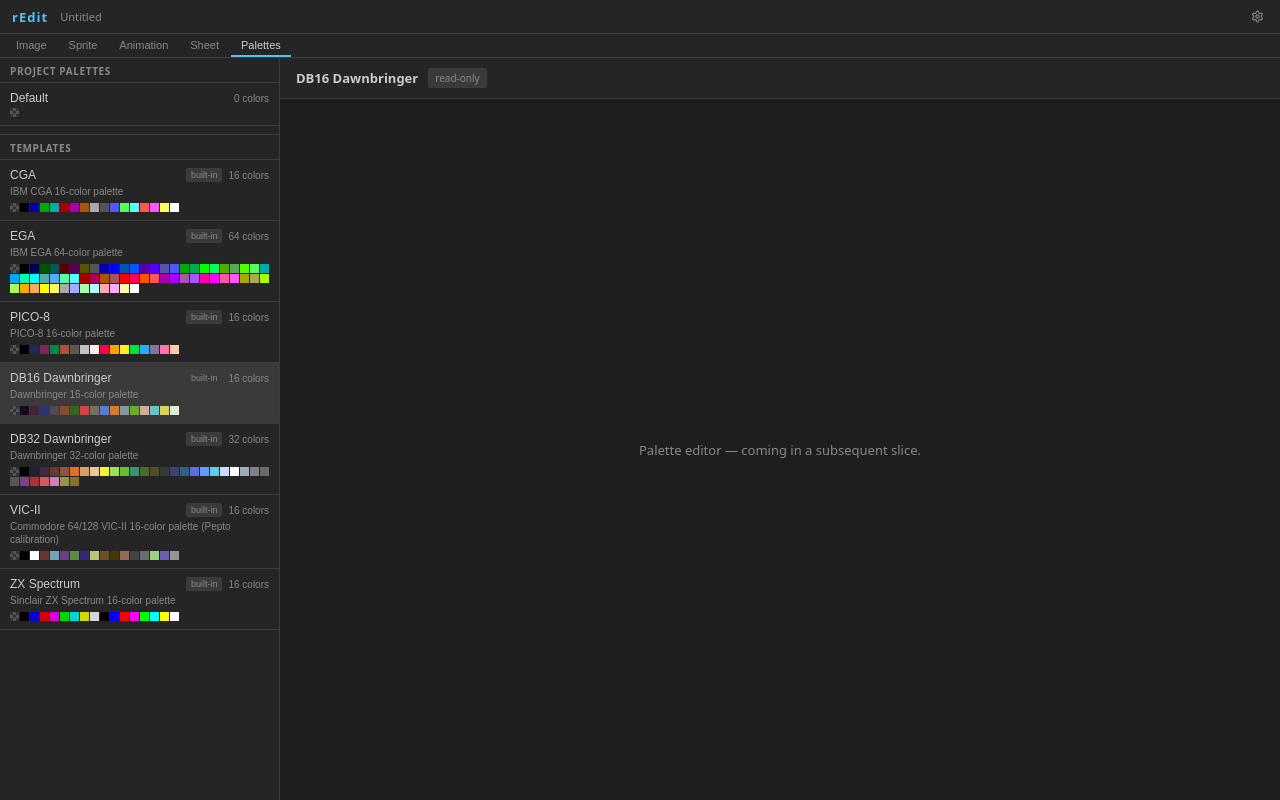
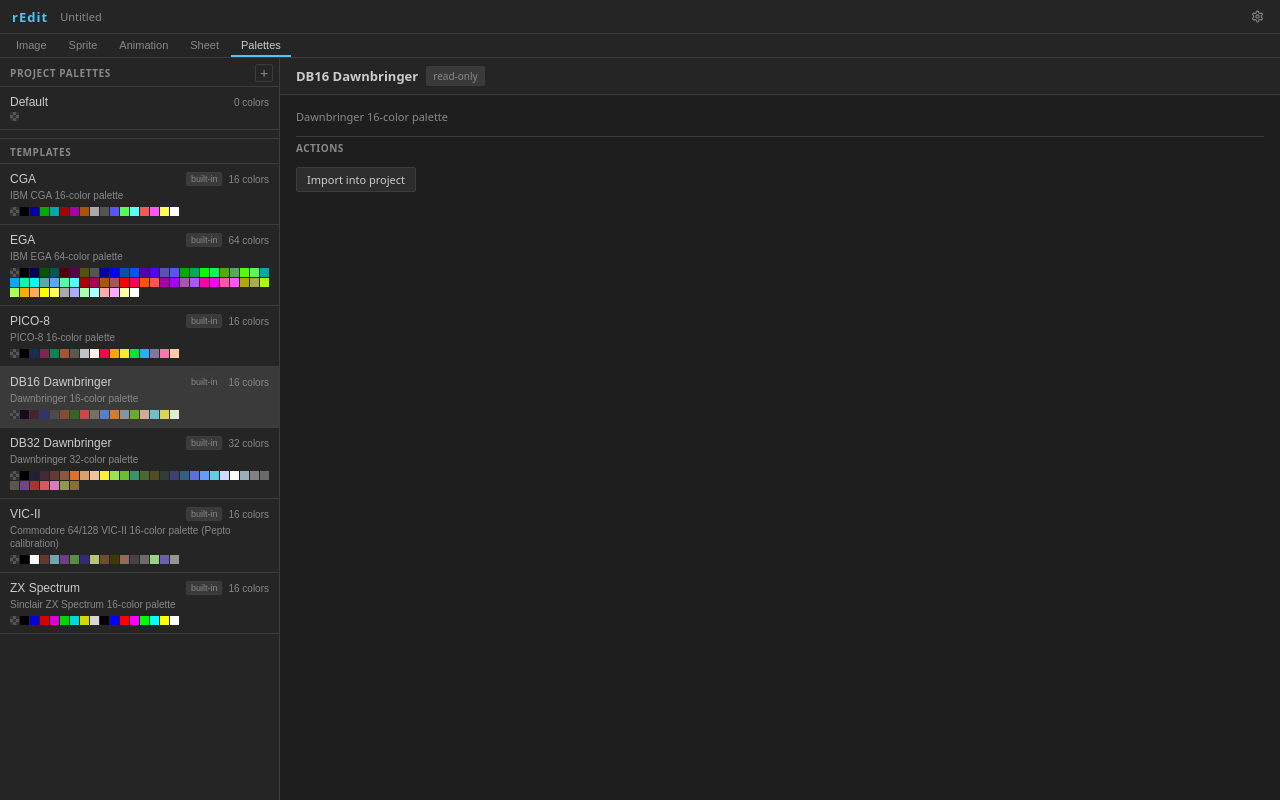
Before and after one commit to carllom/rEdit4, a Vue app: page /#/palettes in a window 1280 px wide. Both pictures are taken after a click on the button 139 px from the left and 393 px from the top of the page. Built offline with nearby package versions, Linux system fonts and the light colour scheme.

Commit message:
Palette Manager editor: palette CRUD + template operations. Closes #7

```diff
--- a/src/views/PalettesView.vue
+++ b/src/views/PalettesView.vue
@@ -1,8 +1,9 @@
 <script setup lang="ts">
-import { computed, ref } from 'vue'
+import { computed, ref, watch } from 'vue'
 import { useProjectStore } from '../stores/projectStore'
 import { usePaletteTemplateStore } from '../stores/paletteTemplateStore'
-import { colorToCSSRGBA } from '../domain/color'
+import { colorToCSSRGBA, makePalette } from '../domain/color'
+import { clonePalette, findPaletteUsage } from '../domain/paletteOps'
 import type { Color } from '../domain/model'
 
 type PaletteKind = 'project' | 'builtin' | 'user-template'
@@ -41,6 +42,21 @@
 const selectedId = ref<string | null>(null)
 const selectedEntry = computed(() => allEntries.value.find(e => e.id === selectedId.value) ?? null)
 
+// Editor local state
+const editName = ref('')
+const editDesc = ref('')
+const deleteError = ref<string | null>(null)
+const promoteError = ref<string | null>(null)
+const promoteSuccess = ref(false)
+
+watch(selectedEntry, (entry) => {
+  editName.value = entry?.name ?? ''
+  editDesc.value = entry?.description ?? ''
+  deleteError.value = null
+  promoteError.value = null
+  promoteSuccess.value = false
+}, { immediate: true })
+
 function swatchStyle(color: Color) {
   return { background: colorToCSSRGBA(color) }
 }
@@ -52,13 +68,108 @@
 function truncate(s: string, max = 100) {
   return s.length > max ? s.slice(0, max) + '…' : s
 }
+
+function createPalette() {
+  if (!project.project) return
+  const palette = makePalette('New Palette')
+  project.project.palettes.push(palette)
+  project.markDirty()
+  selectedId.value = palette.id
+}
+
+function commitName() {
+  const entry = selectedEntry.value
+  if (!entry || entry.kind !== 'project') return
+  const palette = project.getPalette(entry.id)
+  if (!palette) return
+  palette.name = editName.value.trim() || 'Unnamed'
+  editName.value = palette.name
+  project.markDirty()
+}
+
+function commitDesc() {
+  const entry = selectedEntry.value
+  if (!entry || entry.kind !== 'project') return
+  const palette = project.getPalette(entry.id)
+  if (!palette) return
+  palette.description = editDesc.value
+  project.markDirty()
+}
+
+function cloneCurrent() {
+  if (!project.project) return
+  const entry = selectedEntry.value
+  if (!entry) return
+  const src = [
+    ...(project.project.palettes ?? []),
+    ...templates.builtIn,
+    ...templates.userTemplates,
+  ].find(p => p.id === entry.id)
+  if (!src) return
+  const cloned = clonePalette(src)
+  cloned.name = src.name + ' Copy'
+  project.project.palettes.push(cloned)
+  project.markDirty()
+  selectedId.value = cloned.id
+}
+
+function deleteCurrent() {
+  if (!project.project) return
+  const entry = selectedEntry.value
+  if (!entry || entry.kind !== 'project') return
+  deleteError.value = null
+  const usages = findPaletteUsage(project.project, entry.id)
+  if (usages.length > 0) {
+    const names = usages.map(img => `"${img.name}"`).join(', ')
+    deleteError.value = `In use by ${names}`
+    return
+  }
+  project.project.palettes = project.project.palettes.filter(p => p.id !== entry.id)
+  project.markDirty()
+  selectedId.value = null
+}
+
+function promote() {
+  const entry = selectedEntry.value
+  if (!entry || entry.kind !== 'project') return
+  const palette = project.getPalette(entry.id)
+  if (!palette) return
+  promoteError.value = null
+  promoteSuccess.value = false
+  try {
+    templates.promoteToTemplate(palette)
+    promoteSuccess.value = true
+  } catch (e: unknown) {
+    promoteError.value = e instanceof Error ? e.message : String(e)
+  }
+}
+
+function importTemplate() {
+  if (!project.project) return
+  const entry = selectedEntry.value
+  if (!entry || entry.kind === 'project') return
+  templates.importIntoProject(entry.id, project.project)
+  project.markDirty()
+  const newPalette = project.project.palettes[project.project.palettes.length - 1]
+  if (newPalette) selectedId.value = newPalette.id
+}
+
+function deleteUserTemplate() {
+  const entry = selectedEntry.value
+  if (!entry || entry.kind !== 'user-template') return
+  templates.deleteUserTemplate(entry.name)
+  selectedId.value = null
+}
 </script>
 
 <template>
   <div class="palettes-view">
     <!-- Selector panel -->
     <div class="selector-panel">
-      <div class="section-header">Project Palettes</div>
+      <div class="section-header">
+        Project Palettes
+        <button class="header-new-btn" title="New palette" @click="createPalette">+</button>
+      </div>
       <div v-if="projectEntries.length === 0" class="section-empty">No palettes in project</div>
       <button
         v-for="entry in projectEntries"
@@ -110,17 +221,74 @@
       </button>
     </div>
 
-    <!-- Editor panel (placeholder for subsequent slices) -->
+    <!-- Editor panel -->
     <div class="editor-panel">
       <template v-if="selectedEntry">
+        <!-- Header -->
         <div class="editor-panel-header">
-          <span class="editor-palette-name">{{ selectedEntry.name }}</span>
-          <span v-if="selectedEntry.kind === 'builtin'" class="editor-readonly-badge">read-only</span>
+          <template v-if="selectedEntry.kind === 'project'">
+            <input
+              class="editor-name-input"
+              v-model="editName"
+              placeholder="Palette name"
+              @blur="commitName"
+              @keydown.enter="($event.target as HTMLInputElement).blur()"
+            />
+          </template>
+          <template v-else>
+            <span class="editor-palette-name">{{ selectedEntry.name }}</span>
+            <span v-if="selectedEntry.kind === 'builtin'" class="editor-readonly-badge">read-only</span>
+            <span v-else class="editor-user-badge">user template</span>
+          </template>
         </div>
-        <div class="editor-panel-placeholder">
-          <p>Palette editor — coming in a subsequent slice.</p>
-        </div>
+
+        <!-- Project palette editor -->
+        <template v-if="selectedEntry.kind === 'project'">
+          <div class="editor-body">
+            <div class="editor-field">
+              <label class="editor-label">Description</label>
+              <textarea
+                class="editor-desc-input"
+                v-model="editDesc"
+                rows="2"
+                placeholder="Optional description…"
+                @blur="commitDesc"
+              />
+            </div>
+
+            <div class="editor-section-title">Actions</div>
+            <div class="editor-actions">
+              <button class="btn" @click="cloneCurrent">Clone</button>
+              <button class="btn btn--danger" @click="deleteCurrent">Delete</button>
+            </div>
+            <div v-if="deleteError" class="editor-msg editor-msg--error">{{ deleteError }}</div>
+
+            <div class="editor-section-title">Template</div>
+            <div class="editor-actions">
+              <button class="btn" @click="promote">Promote to template</button>
+            </div>
+            <div v-if="promoteError" class="editor-msg editor-msg--error">{{ promoteError }}</div>
+            <div v-if="promoteSuccess" class="editor-msg editor-msg--success">Saved as template "{{ selectedEntry.name }}"</div>
+          </div>
+        </template>
+
+        <!-- Template viewer (built-in or user) -->
+        <template v-else>
+          <div class="editor-body">
+            <div v-if="selectedEntry.description" class="editor-desc-static">{{ selectedEntry.description }}</div>
+            <div class="editor-section-title">Actions</div>
+            <div class="editor-actions">
+              <button class="btn" @click="importTemplate">Import into project</button>
+              <button
+                v-if="selectedEntry.kind === 'user-template'"
+                class="btn btn--danger"
+                @click="deleteUserTemplate"
+              >Delete template</button>
+            </div>
+          </div>
+        </template>
       </template>
+
       <div v-else class="editor-panel-empty">
         <p>Select a palette to edit.</p>
       </div>
@@ -147,7 +315,9 @@
 }
 
 .section-header {
-  padding: 6px 10px 4px;
+  display: flex;
+  align-items: center;
+  padding: 6px 6px 4px 10px;
   font-size: 10px;
   font-weight: 600;
   letter-spacing: 0.06em;
@@ -164,6 +334,24 @@
   margin-top: 8px;
   border-top: 1px solid var(--color-border);
 }
+
+.header-new-btn {
+  margin-left: auto;
+  width: 18px;
+  height: 18px;
+  padding: 0;
+  line-height: 1;
+  font-size: 14px;
+  background: none;
+  border: 1px solid var(--color-border);
+  border-radius: 2px;
+  color: var(--color-text-muted);
+  cursor: pointer;
+  display: flex;
+  align-items: center;
+  justify-content: center;
+}
+.header-new-btn:hover { color: var(--color-text); background: var(--color-surface-3); }
 
 .section-empty {
   padding: 8px 10px;
@@ -265,12 +453,25 @@
 .editor-panel-header {
   display: flex;
   align-items: center;
-  gap: 10px;
-  padding: 10px 16px;
+  gap: 8px;
+  padding: 8px 16px;
   border-bottom: 1px solid var(--color-border);
   background: var(--color-surface);
   flex-shrink: 0;
 }
+
+.editor-name-input {
+  flex: 1;
+  background: var(--color-surface-2);
+  border: 1px solid var(--color-border);
+  border-radius: 2px;
+  color: var(--color-text);
+  font-size: 13px;
+  font-weight: 600;
+  padding: 3px 7px;
+  outline: none;
+}
+.editor-name-input:focus { border-color: var(--color-accent); }
 
 .editor-palette-name {
   font-size: 13px;
@@ -287,7 +488,104 @@
   border: 1px solid var(--color-border);
 }
 
-.editor-panel-placeholder,
+.editor-user-badge {
+  font-size: 10px;
+  padding: 2px 6px;
+  border-radius: 2px;
+  background: rgba(79, 195, 247, 0.12);
+  color: var(--color-accent);
+  border: 1px solid rgba(79, 195, 247, 0.3);
+}
+
+.editor-body {
+  padding: 14px 16px;
+  display: flex;
+  flex-direction: column;
+  gap: 12px;
+}
+
+.editor-field {
+  display: flex;
+  flex-direction: column;
+  gap: 4px;
+}
+
+.editor-label {
+  font-size: 10px;
+  font-weight: 600;
+  letter-spacing: 0.05em;
+  text-transform: uppercase;
+  color: var(--color-text-muted);
+}
+
+.editor-desc-input {
+  background: var(--color-surface-2);
+  border: 1px solid var(--color-border);
+  border-radius: 2px;
+  color: var(--color-text);
+  font-size: 11px;
+  font-family: inherit;
+  padding: 5px 7px;
+  outline: none;
+  resize: vertical;
+  min-height: 46px;
+}
+.editor-desc-input:focus { border-color: var(--color-accent); }
+
+.editor-desc-static {
+  font-size: 11px;
+  color: var(--color-text-muted);
+  line-height: 1.4;
+}
+
+.editor-section-title {
+  font-size: 10px;
+  font-weight: 600;
+  letter-spacing: 0.05em;
+  text-transform: uppercase;
+  color: var(--color-text-muted);
+  padding-top: 4px;
+  border-top: 1px solid var(--color-border);
+}
+
+.editor-actions {
+  display: flex;
+  gap: 6px;
+  flex-wrap: wrap;
+}
+
+.btn {
+  padding: 4px 10px;
+  font-size: 11px;
+  font-family: inherit;
+  background: var(--color-surface-2);
+  border: 1px solid var(--color-border);
+  border-radius: 2px;
+  color: var(--color-text);
+  cursor: pointer;
+}
+.btn:hover { background: var(--color-surface-3); border-color: var(--color-text-muted); }
+
+.btn--danger { color: var(--color-danger); }
+.btn--danger:hover { border-color: var(--color-danger); }
+
+.editor-msg {
+  font-size: 11px;
+  padding: 4px 8px;
+  border-radius: 2px;
+  border-left: 2px solid;
+}
+.editor-msg--error {
+  color: var(--color-danger);
+  border-left-color: var(--color-danger);
+  background: rgba(244, 71, 71, 0.08);
+}
+.editor-msg--success {
+  color: #81c784;
+  border-left-color: #81c784;
+  background: rgba(129, 199, 132, 0.08);
+}
+
 .editor-panel-empty {
   flex: 1;
   display: flex;
```
